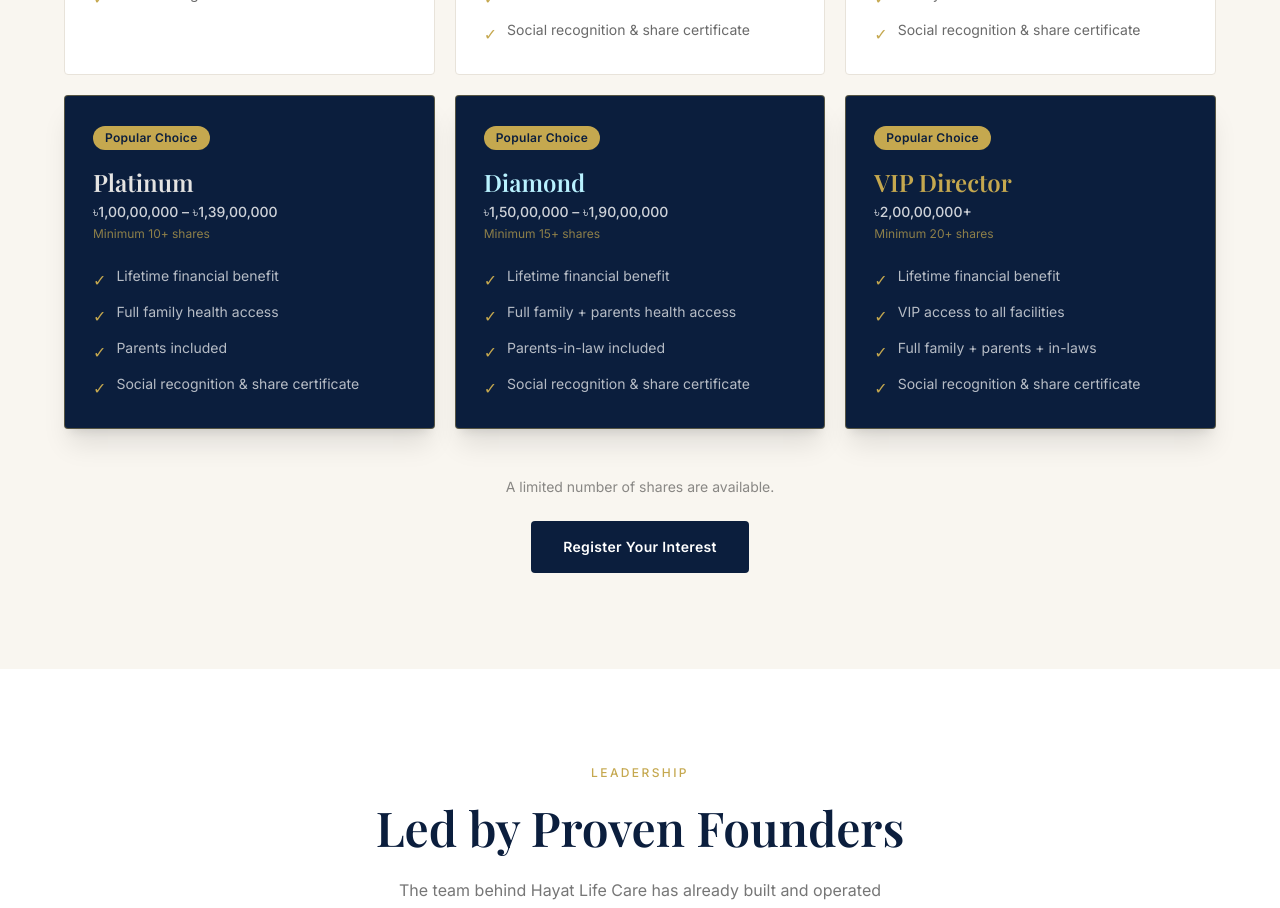
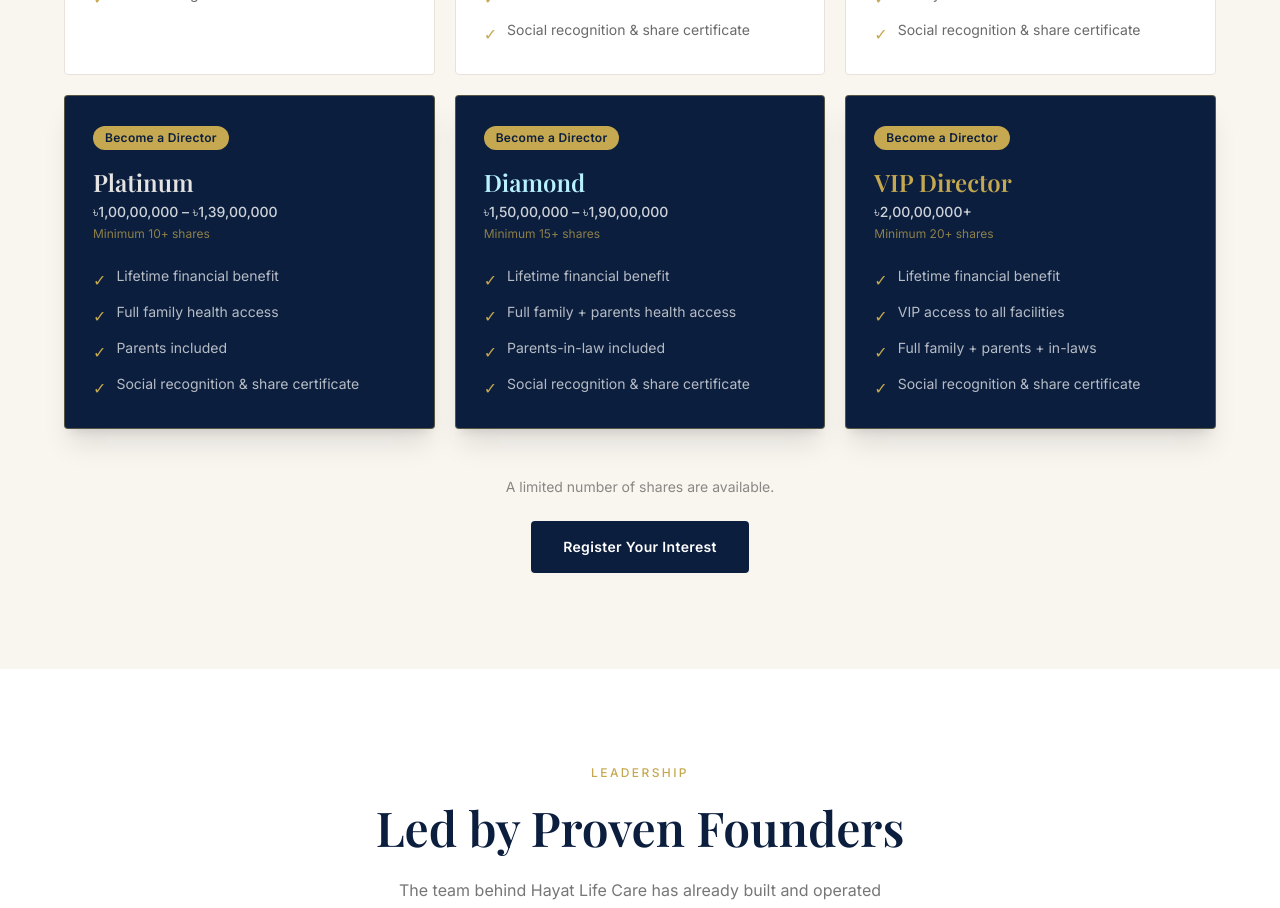
Before and after one commit to NuhalMunawar/hayat, a Next.js app: page / in a window 1280 px wide. Shown: the part 4780-5688 px from the top of the page. Built offline with nearby package versions, Linux system fonts and the light colour scheme.

Commit message:
update InvestmentTiers component to change highlight label from "Popular Choice" to "Become a Director"

```diff
--- a/components/InvestmentTiers.tsx
+++ b/components/InvestmentTiers.tsx
@@ -94,7 +94,7 @@
             >
               {t.highlight && (
                 <span className="inline-block text-[#0B1E3D] bg-[#C5A84F] text-xs font-semibold px-3 py-1 rounded-full mb-4 font-[family-name:var(--font-inter)] tracking-wide">
-                  Popular Choice
+                  Become a Director
                 </span>
               )}
               <h3
```
